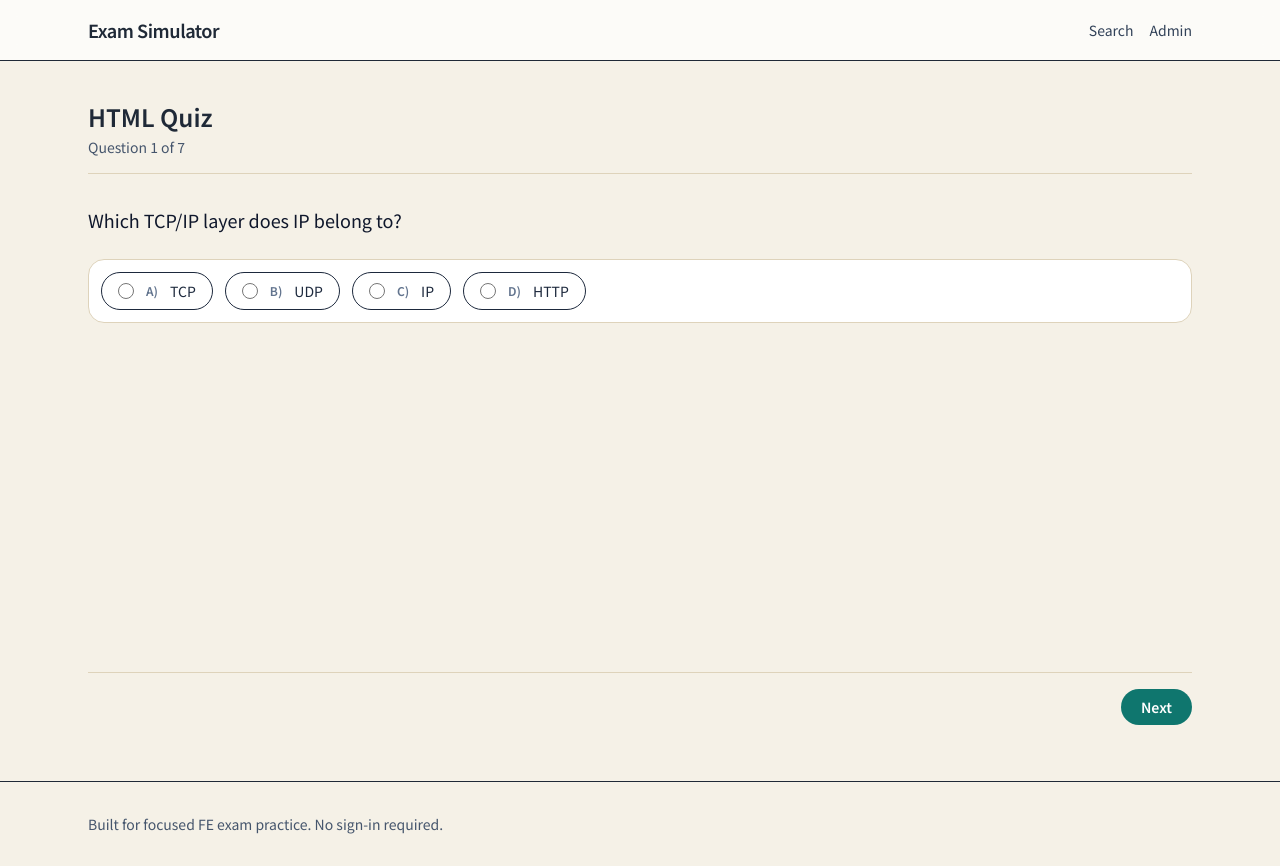
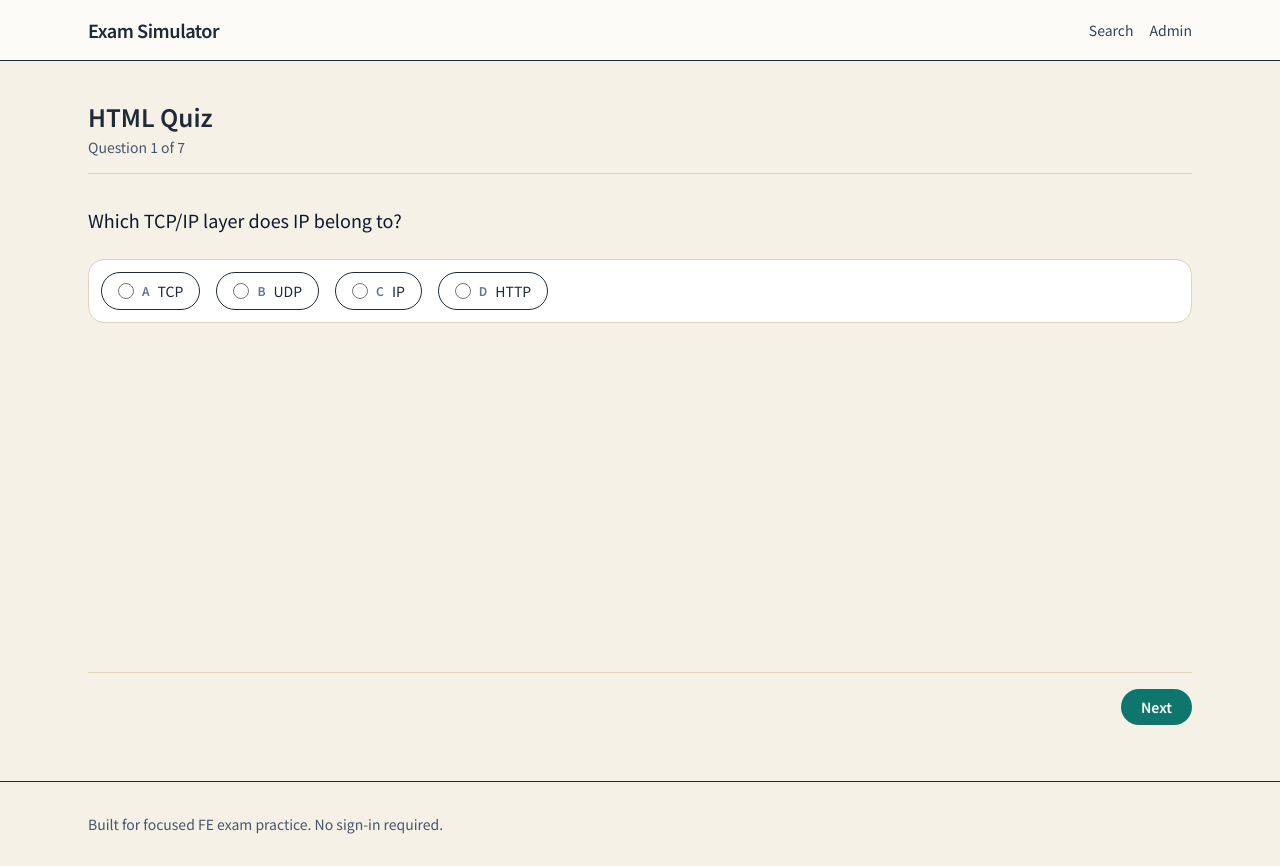
Before and after one commit to YeHtutAung/exam-simulator, a Next.js app: page /exam-runner in a window 1280 px wide. Built offline with nearby package versions, Linux system fonts and the light colour scheme; no server answers.

Commit message:
Tweak exam-runner choice labels and spacing

```diff
--- a/src/components/ExamRunnerQuestion.tsx
+++ b/src/components/ExamRunnerQuestion.tsx
@@ -35,14 +35,14 @@
       ) : (
         <p className="text-lg leading-relaxed text-slate-900">{stem}</p>
       )}
-      <div className="flex flex-wrap gap-3 rounded-2xl border border-sand-300 bg-white p-3">
+      <div className="flex flex-wrap gap-x-4 gap-y-3 rounded-2xl border border-sand-300 bg-white p-3">
         {choices.map((choice) => {
           const inputId = `${groupName}-${choice.label}`;
           return (
             <label
               key={choice.label}
               htmlFor={inputId}
-              className="flex cursor-pointer items-center gap-3 rounded-full border border-sand-200 px-4 py-2 text-sm text-slate-800"
+              className="flex cursor-pointer items-center gap-2 rounded-full border border-sand-200 px-4 py-2 text-sm text-slate-800"
             >
               <input
                 id={inputId}
@@ -54,7 +54,7 @@
                 className="h-4 w-4 accent-teal-700"
               />
               <span className="text-xs font-semibold uppercase text-slate-500">
-                {choice.label})
+                {choice.label}
               </span>
               {!stemImageUrl && <span>{choice.text}</span>}
             </label>
```
